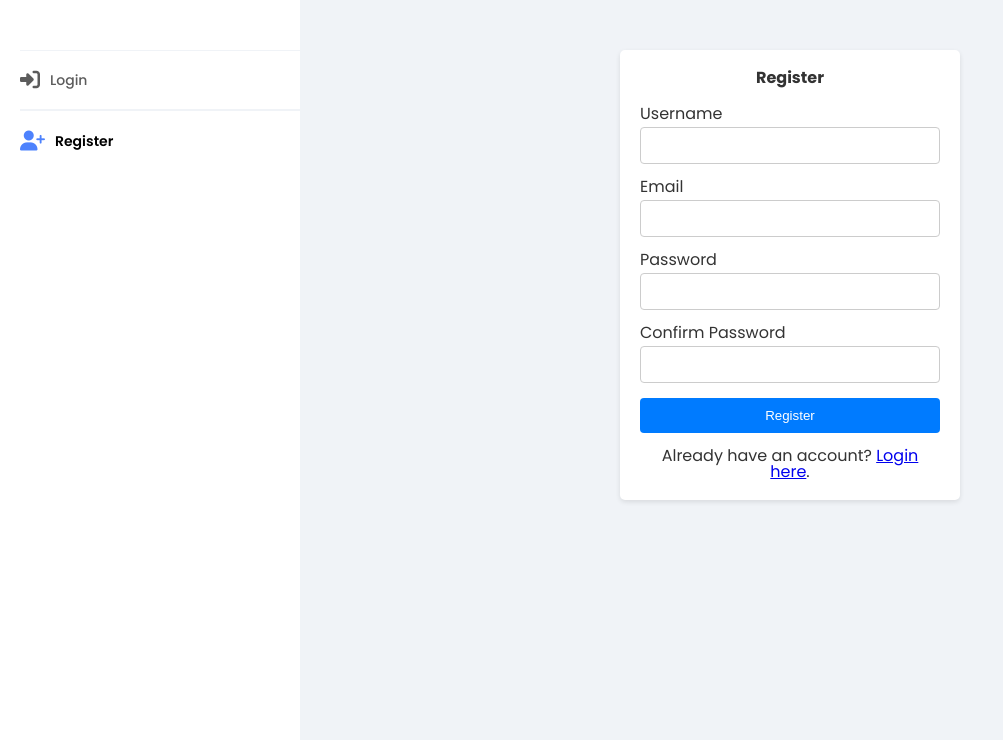
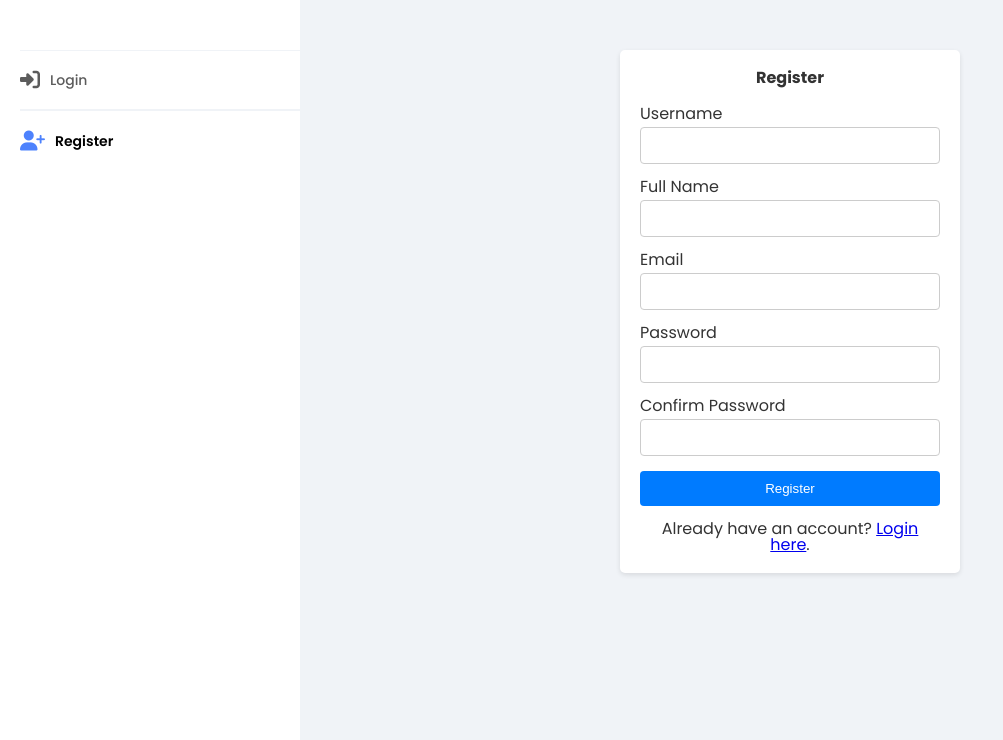
Before and after one commit to rhinowebrs/diplomski, a Flask app: page /register in a window 1280 px wide. Shown: the part 60-800 px from the top of the page, without its empty margins (0-1003 px from the left). Run offline with Flask 3, Linux system fonts and the light colour scheme; some libraries are stand-ins or nearby versions.

Commit message:
Changes;

```diff
--- a/app/forms.py
+++ b/app/forms.py
@@ -10,6 +10,7 @@ class LoginForm(FlaskForm):
 
 class RegisterForm(FlaskForm):
     username = StringField('Username', validators=[DataRequired()])
+    name = StringField('Full Name', validators=[DataRequired()])  # Added name field
     email = StringField(
         'Email',
         validators=[DataRequired(), Email(message='Invalid email address.')]
--- a/app/models.py
+++ b/app/models.py
@@ -8,8 +8,10 @@ def load_user(user_id):
 class User(db.Model, UserMixin):
     id = db.Column(db.Integer, primary_key=True)
     username = db.Column(db.String(20), unique=True, nullable=False)
+    name = db.Column(db.String(100), nullable=False)  # Added name field
     email = db.Column(db.String(120), unique=True, nullable=False)
     password = db.Column(db.String(128), nullable=False)
+    profile_picture = db.Column(db.LargeBinary, nullable=True)  # Changed profile picture to binary
 
     def __repr__(self):
-        return f"User('{self.username}', '{self.email}')"
+        return f"User('{self.username}', '{self.name}', '{self.email}')"
--- a/app/routes.py
+++ b/app/routes.py
@@ -27,6 +27,7 @@ def register():
                 hashed_password = bcrypt.generate_password_hash(form.password.data).decode('utf-8')
                 new_user = User(
                     username=form.username.data,
+                    name=form.name.data,  # Added name field
                     email=form.email.data,
                     password=hashed_password
                 )
--- a/app/templates/register.html
+++ b/app/templates/register.html
@@ -10,6 +10,10 @@
         <div class="form-group">
             {{ form.username.label }}
             {{ form.username(class="form-control") }}
+        </div>
+        <div class="form-group">
+            {{ form.name.label }}
+            {{ form.name(class="form-control") }}
         </div>
         <div class="form-group">
             {{ form.email.label }}
```
